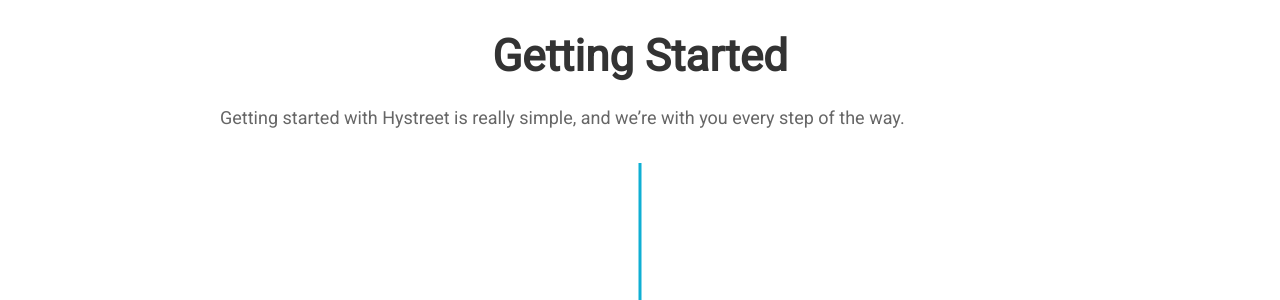
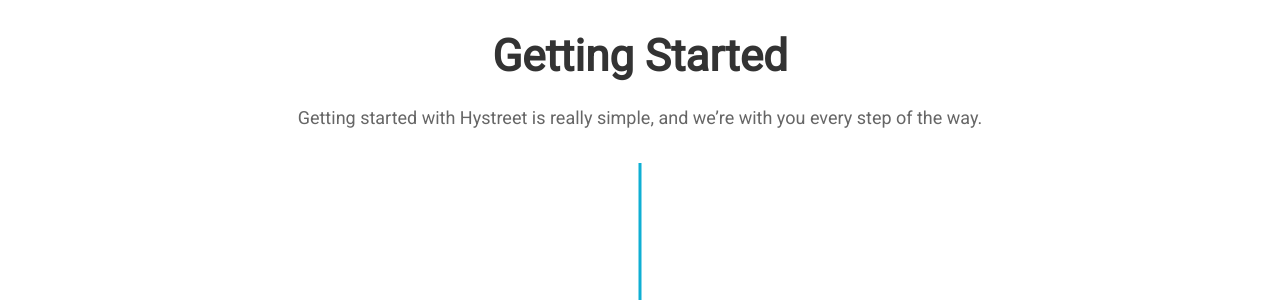
Before and after one commit to hystreet/hystreet.github.io, a Jekyll site: the page built from support/getting-started/index.html, in a window 1280 px wide. Shown: the part 177-477 px from the top of the page. Built offline with Jekyll 4.4.1, drawn with Linux system fonts in a browser that asks for light colours; some web fonts are replaced; a script that is not in the unit is left out.

Commit message:
Update index.html

```diff
--- a/support/getting-started/index.html
+++ b/support/getting-started/index.html
@@ -16,7 +16,7 @@
 <div class='full'>
   <div class='row'>
     <div class='special-title centered-text'>
-      <span class="getting-started__header">
+      <span class="getting-started__header layout-text">
       <h1>Getting Started</h1>
       <p>
         Getting started with Hystreet is really simple, and we’re with you every step of the way.
```
